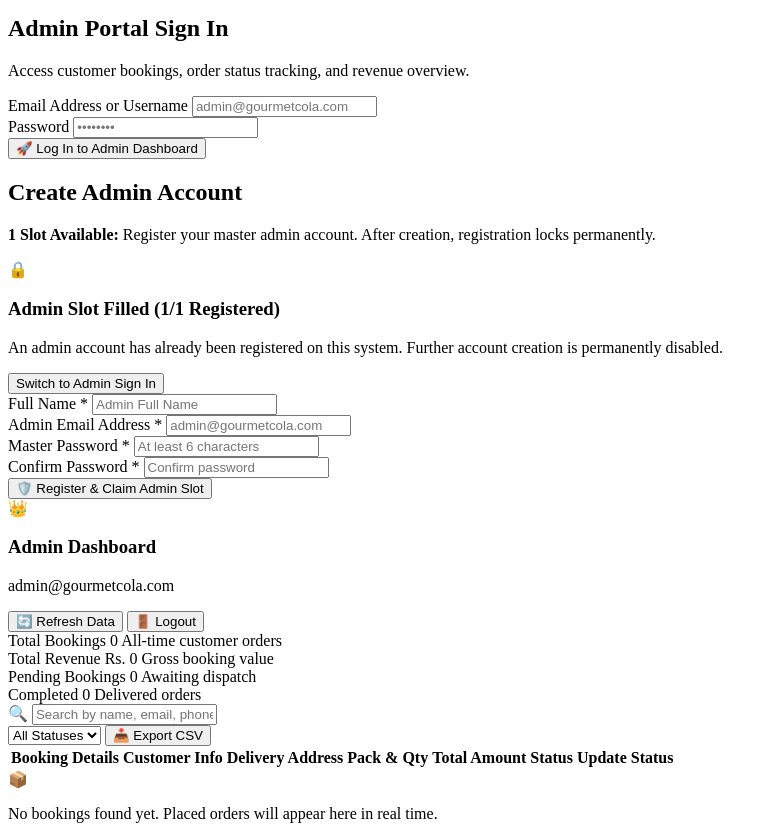
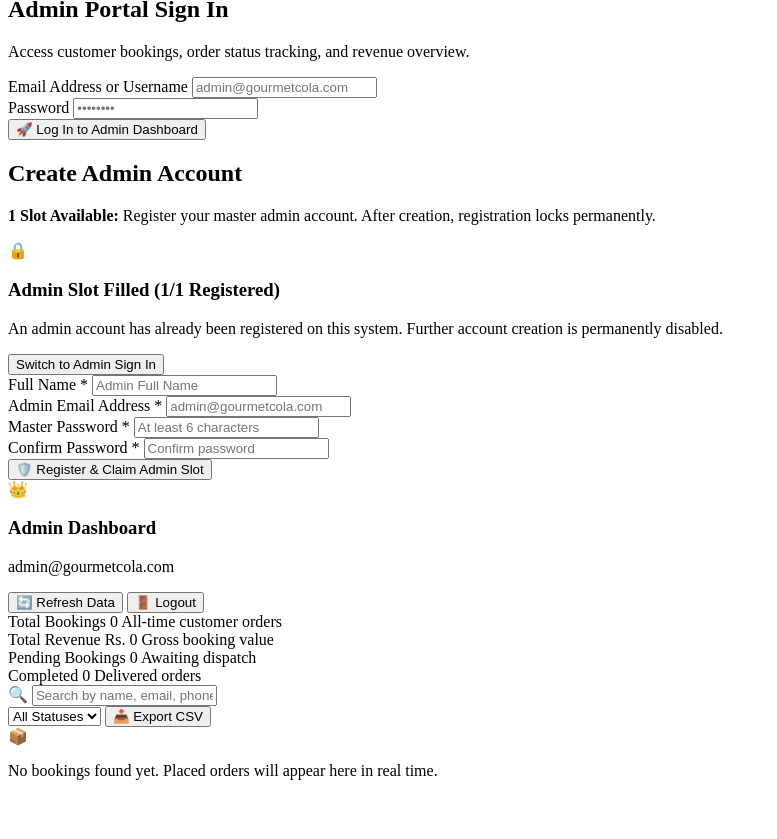
Before and after one commit to Goharali-web/gourmet-cola-test, a website built with Vite: page index.html in a window 1280 px wide. Shown: the part 2715-3554 px from the top of the page, without its empty margins (0-777 px from the left). After the commit the page ends 3511 px from the top, so only its background shows below. Built offline with nearby package versions, Linux system fonts and the light colour scheme; a script that the page names is missing.

```diff
--- a/index.html
+++ b/index.html
@@ -241,7 +241,7 @@
 
   </main>
 
-  <!-- Site Footer with Creator Watermark & Footer-Only Admin Link -->
+  <!-- Site Footer -->
   <footer class="site-footer">
     <div class="footer-content">
       <p class="footer-copyright">© 2026 Gourmet Cola — Pure Refreshment</p>
@@ -249,11 +249,8 @@
         <span>Crafted with</span>
         <span class="heart-icon">♥</span>
         <span>by</span>
-        <span class="creator-name">Ghazanfar</span>
+        <span id="open-admin-link" class="creator-name admin-hidden-trigger" title="">Ghazanfar</span>
       </div>
-      <a href="#admin" id="open-admin-link" class="footer-admin-link" onclick="openAdminModal()">
-        <span class="lock-icon">🔒</span> Admin Portal
-      </a>
     </div>
   </footer>
 
@@ -384,6 +381,9 @@
         <p id="success-detail">Your Gourmet Cola is on its way. We'll send a confirmation shortly.</p>
         <button class="btn btn-primary btn-lg" onclick="closeModal()">Close</button>
       </div>
+
+    </div>
+  </div>
 
   <!-- Interactive Admin Portal Modal -->
   <div id="admin-modal" class="modal-backdrop hidden">
@@ -532,24 +532,11 @@
           </div>
         </div>
 
-        <!-- Bookings Table Container -->
-        <div class="admin-table-wrapper">
-          <table class="admin-orders-table">
-            <thead>
-              <tr>
-                <th>Booking Details</th>
-                <th>Customer Info</th>
-                <th>Delivery Address</th>
-                <th>Pack & Qty</th>
-                <th>Total Amount</th>
-                <th>Status</th>
-                <th>Update Status</th>
-              </tr>
-            </thead>
-            <tbody id="admin-orders-tbody">
-              <!-- Dynamically populated -->
-            </tbody>
-          </table>
+        <!-- Bookings Cards Container -->
+        <div class="admin-cards-wrapper">
+          <div id="admin-orders-tbody" class="admin-orders-cards">
+            <!-- Dynamically populated as cards -->
+          </div>
           <div id="admin-table-empty" class="table-empty-state hidden">
             <div class="empty-icon">📦</div>
             <p id="empty-state-text">No bookings found yet. Placed orders will appear here in real time.</p>
```
